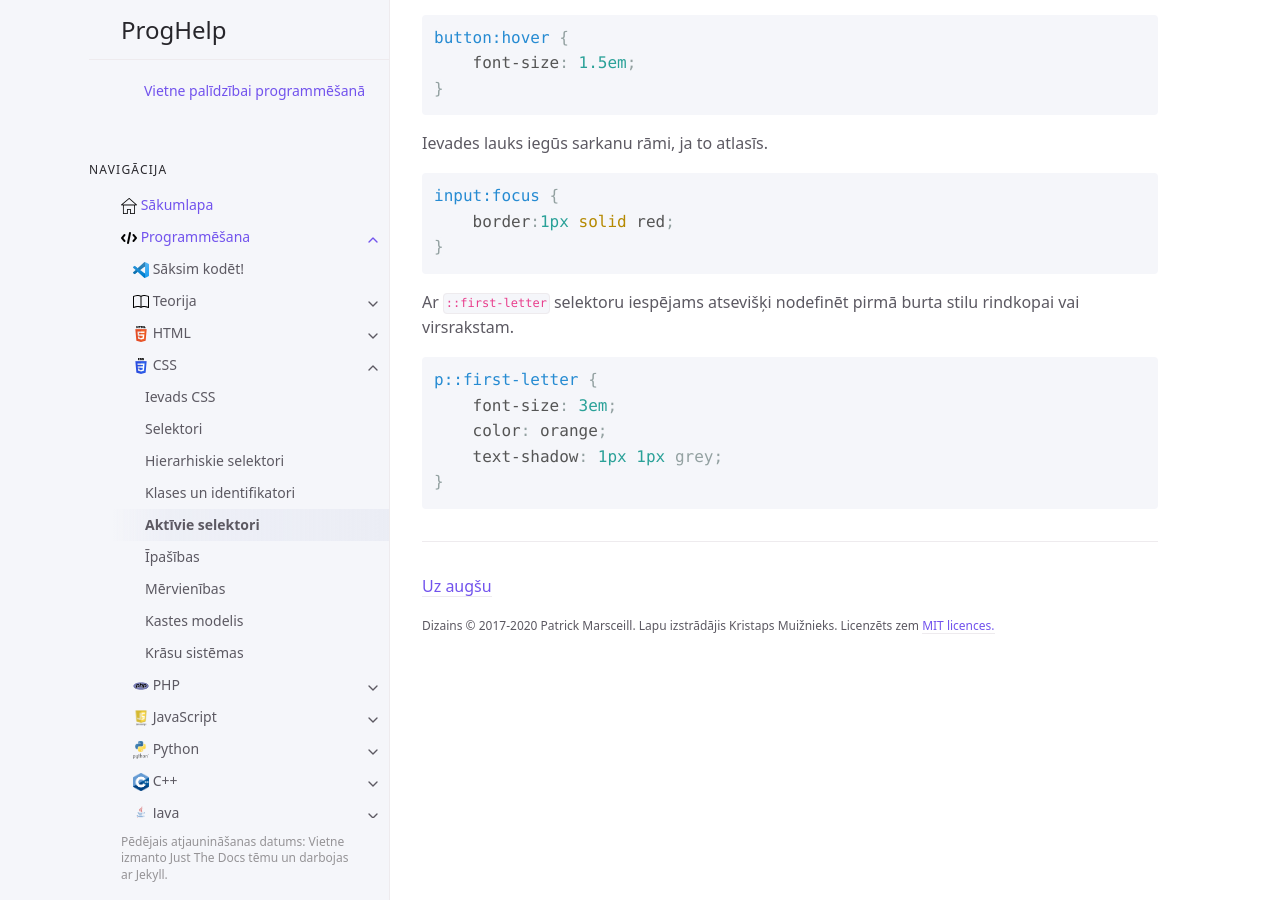
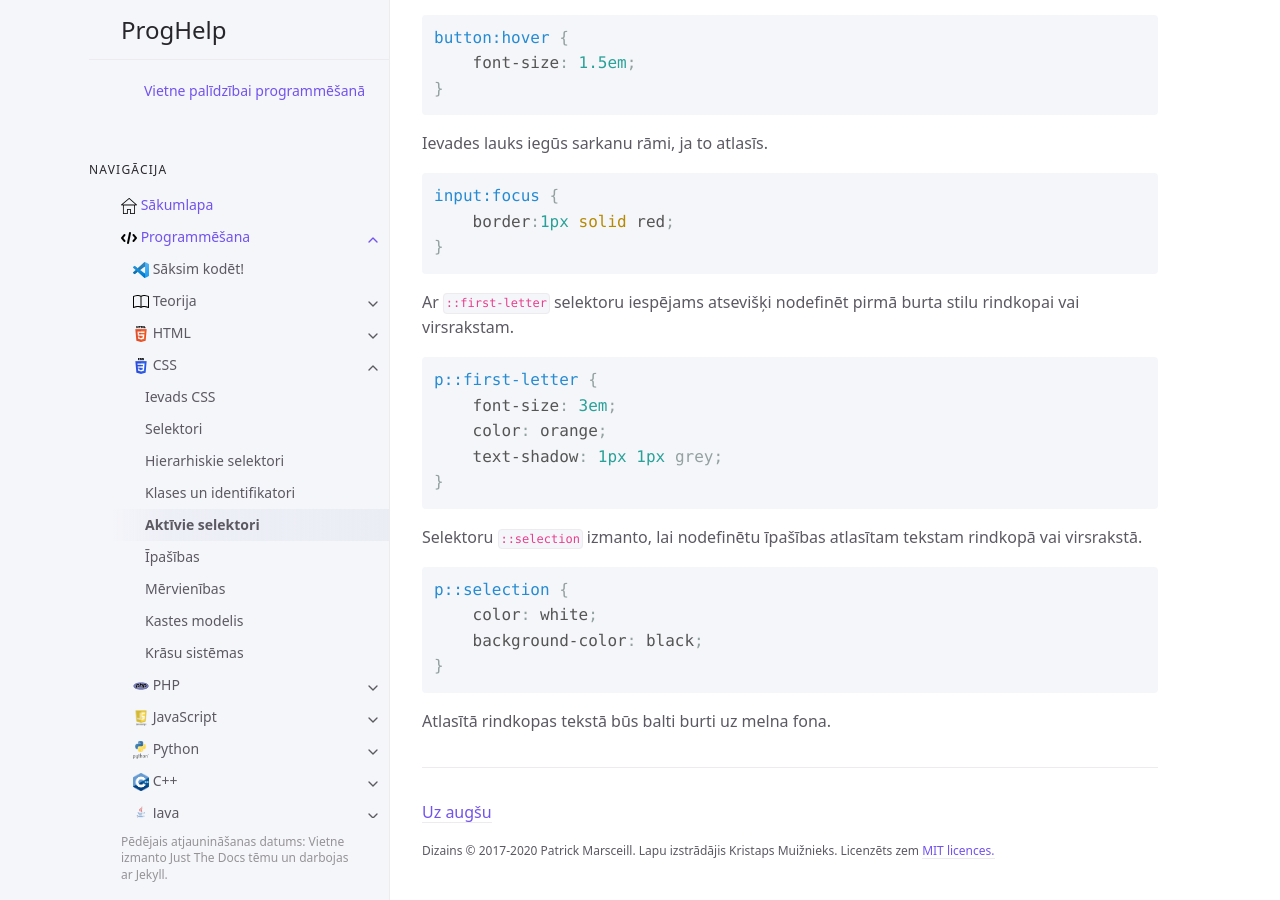
Before and after one commit to krmu/progr, a Jekyll site: the page built from programmesana/css/aktivie_sel.md, in a window 1280 px wide and 900 px high, scrolled down 648 px. Built offline with Jekyll 4.4.1, drawn with Linux system fonts in a browser that asks for light colours.

Commit message:
Papildināts CSS

```diff
--- a/programmesana/css/aktivie_sel.md
+++ b/programmesana/css/aktivie_sel.md
@@ -50,3 +50,14 @@ p::first-letter {
     text-shadow: 1px 1px grey;
 }
 ~~~
+
+Selektoru `::selection` izmanto, lai nodefinētu īpašības atlasītam tekstam rindkopā vai virsrakstā.
+
+~~~css
+p::selection {
+    color: white;
+    background-color: black;
+}
+~~~
+
+Atlasītā rindkopas tekstā būs balti burti uz melna fona.
```
